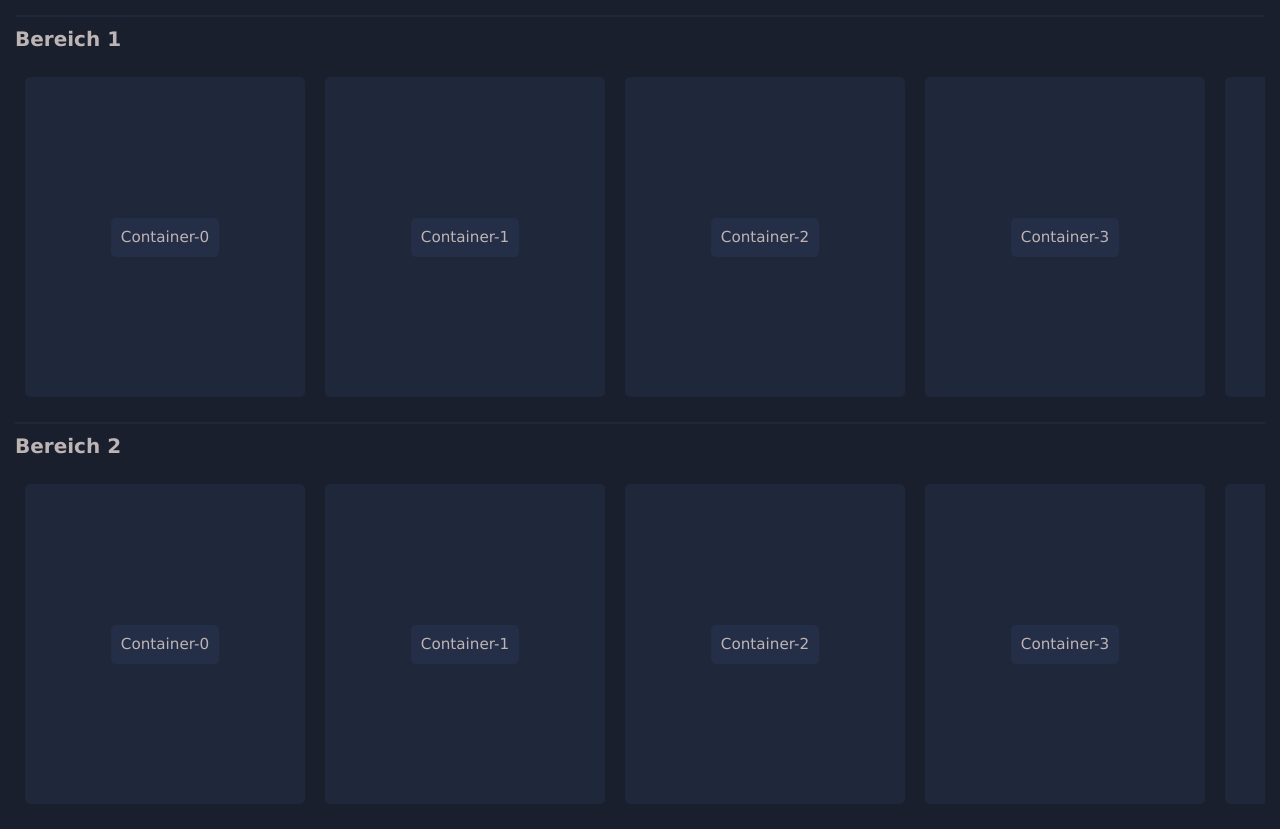
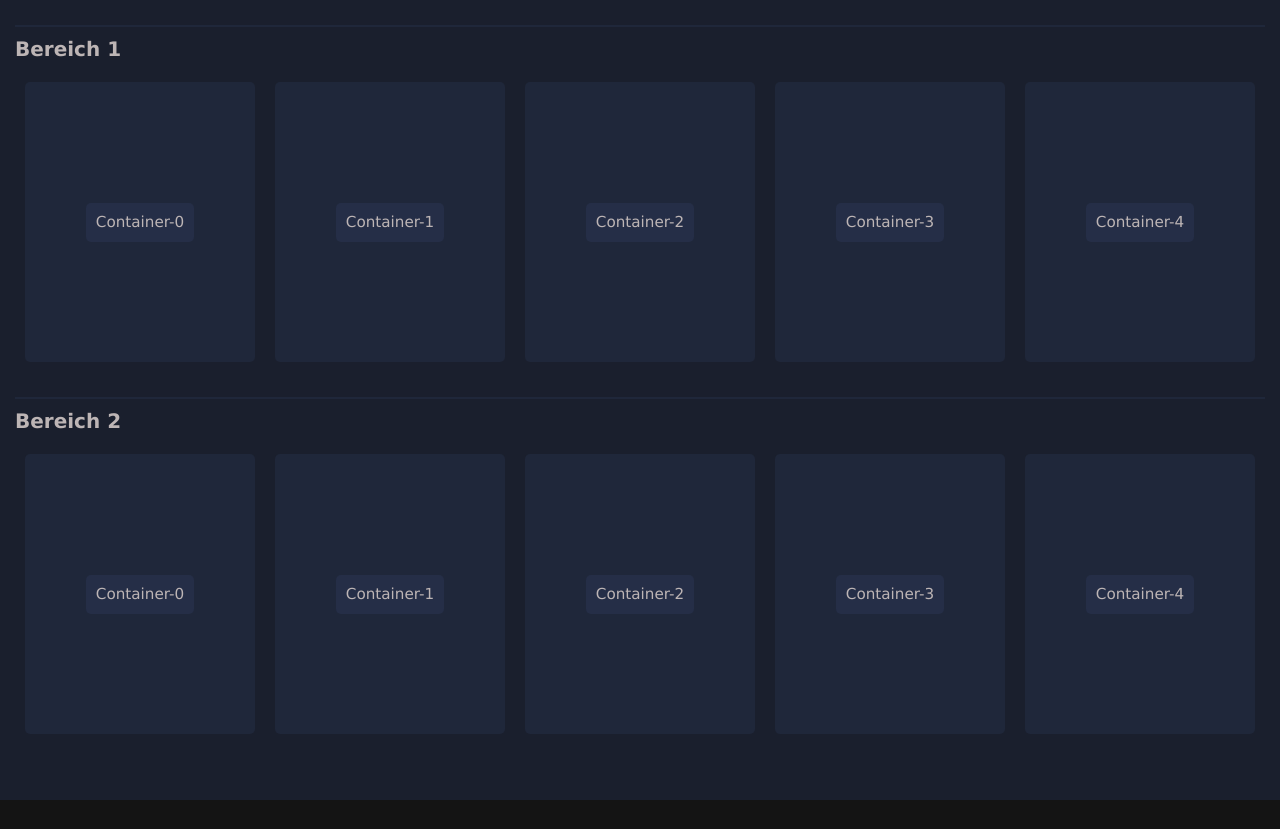
Before and after one commit to griotgaror/draggable-scroll, a React (Vite) app: page / in a window 1280 px wide. After the commit the page ends 800 px from the top, so only its background shows below. Built offline with nearby package versions, Linux system fonts and the light colour scheme.

Commit message:
edit style

```diff
--- a/src/components/heading.tsx
+++ b/src/components/heading.tsx
@@ -3,7 +3,7 @@ import styled from 'styled-components';
 const _Heading = styled('span')`
     font-size: 20px;
     font-weight: 600;
-    margin-bottom: 15px;
+    margin: 10px 0px;
     padding-top: 10px;
     border-top: 2px solid #1F273A;
 `;
--- a/src/components/testElement.tsx
+++ b/src/components/testElement.tsx
@@ -1,3 +1,4 @@
+import React from 'react';
 import styled from "styled-components";
 
 const _ElementWrapper = styled('div')`
@@ -6,8 +7,8 @@ const _ElementWrapper = styled('div')`
 
 const _TestElement = styled('div')`
     border-radius: 5px;
-    height: 320px;
-    width: 280px;
+    height: 280px;
+    width: 230px;
     flex: none;
     display: flex;
     justify-content: center;
@@ -19,6 +20,10 @@ const _TestElement = styled('div')`
 
     &.bgSecond {
         background: #1F273A;
+    }
+
+    &:hover > &, * {
+        cursor: pointer;
     }
 `;
 
@@ -34,8 +39,14 @@ interface TestElementProps {
 }
 
 export default function TestElement(props: TestElementProps) {
+    const ref = React.useRef<HTMLDivElement | null>(null);
+
+    const handleOnClick = function() {
+        window.alert(ref.current?.innerText);
+    }
+
     return (
-        <_ElementWrapper>
+        <_ElementWrapper ref={ref} onClick={handleOnClick}>
             <_TestElement className={props.className}>
                 <_Label>
                     {props.text}
```
